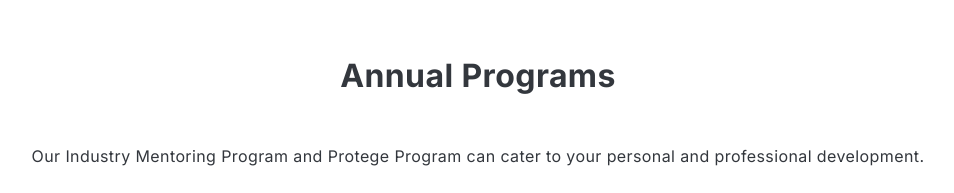
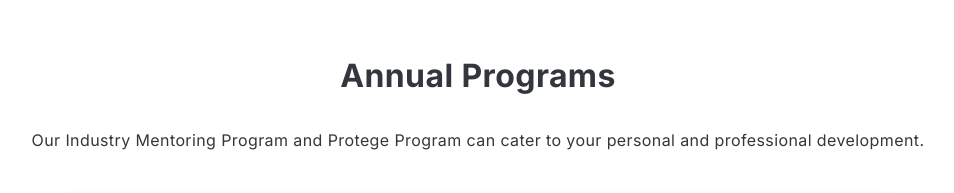
Before and after one commit to UNSW-WIESoc/website, a Next.js app: page /programs in a window 1280 px wide. Shown: the part 400-593 px from the top of the page, without its empty margins (162-1116 px from the left). Built offline with nearby package versions, Linux system fonts and the light colour scheme; grey boxes are pictures that could not be loaded.

Commit message:
centering text

```diff
--- a/app/(pages)/programs/page.tsx
+++ b/app/(pages)/programs/page.tsx
@@ -5,9 +5,11 @@ import {IconTextProps} from "@/components/LabelledIcon";
 import HeadingBodyText from "@/components/HeadingBodyText";
 
 export default function Program() {
-  const bodyText = 'Our Industry Mentoring Program and Protege Program can cater to your personal and professional development.'
+  const bodyText =
+    'Our Industry Mentoring Program and Protege Program can cater to your personal and professional development.'
 
-  const protegeDescription = 'This program helps new students adapt to engineering by pairing them with older student mentors.'
+  const protegeDescription =
+    'This program helps new students adapt to engineering by pairing them with older student mentors.'
 
   const protegeIcon1: IconTextProps = {
     icon: '/programs/Graduate.svg', text: 'Student Mentors',
@@ -25,7 +27,8 @@ export default function Program() {
     icon: '/programs/BookStack.svg', text: 'Settle into University',
   };
 
-  const impDescription = 'This program helps new students adapt to engineering by pairing them with industry mentors.'
+  const impDescription =
+    'This program helps new students adapt to engineering by pairing them with industry mentors.'
 
   const impIcon1: IconTextProps = {
     icon: '/programs/WomanProfile.svg', text: 'Industry Mentors',
@@ -43,10 +46,10 @@ export default function Program() {
     icon: '/programs/ConnectedPeople.svg', text: 'Make Connections',
   };
 
-  return (<Box>
+  return (
+    <Box>
       <PageHeaderCard imagePath={'/programs/header.jpg'} pageTitle={'Programs'}/>
-      <HeadingBodyText heading='Annual Programs'
-                       body={bodyText}/>
+      <HeadingBodyText heading='Annual Programs' body={bodyText} color='graphite'/>
       <Stack direction='column' alignItems='center' spacing={10} pb={10}>
         <ProgramsCard imagePath='/programs/protege_card.jpg' cardTitle='Protege Program'
                       description={protegeDescription} icon1={protegeIcon1} icon2={protegeIcon2} icon3={protegeIcon3}
@@ -55,5 +58,6 @@ export default function Program() {
                       description={impDescription} icon1={impIcon1} icon2={impIcon2} icon3={impIcon3}
                       icon4={impIcon4} link='/industry-mentoring-program'/>
       </Stack>
-    </Box>);
+    </Box>
+  );
 }
--- a/components/HeadingBodyText.tsx
+++ b/components/HeadingBodyText.tsx
@@ -1,17 +1,18 @@
-import {Stack, Typography} from "@mui/joy";
+import {Stack, Typography} from '@mui/joy';
 
 
 interface HeadingBodyTextProps {
   heading: string;
   body: string;
+  color: string // uses colours from globals.css
 }
-export default function HeadingBodyText({heading, body}: HeadingBodyTextProps) {
+export default function HeadingBodyText({heading, body, color}: HeadingBodyTextProps) {
   return (
-    <Stack direction='column' alignItems='center' spacing={5} py={5}>
-      <Typography level='h1' pt={3}>
+    <Stack direction='column' alignItems='center' spacing={3} py={5}>
+      <Typography className={color} level='h1' pt={3}>
         {heading}
       </Typography>
-      <Typography level='body' px={3} sx={{'text-wrap': 'wrap'}}>
+      <Typography className={color} level='body' textAlign='center' px={3} sx={{'text-wrap': 'wrap'}}>
         {body}
       </Typography>
     </Stack>
--- a/components/ProgramsCard.tsx
+++ b/components/ProgramsCard.tsx
@@ -18,11 +18,8 @@ interface ProgramsCardProps {
 export default function ProgramsCard({
                                        imagePath, cardTitle, description, icon1, icon2, icon3, icon4, link
                                      }: ProgramsCardProps) {
-  return (<Card variant='outlined' className='shadow' sx={{
-    'width': {
-      xs: '90%', sm: '90%', md: '65%', lg: '65%', xl: '65%',
-    }
-  }}>
+  return (
+    <Card variant='outlined' className='shadow' sx={{ 'width': {xs: '90%', md: '65%'} }}>
       <CardOverflow>
         <AspectRatio ratio='3'>
           <Image
@@ -43,22 +40,22 @@ export default function ProgramsCard({
           <Grid container spacing={2} py={3} display='flex'
                 justifyContent='center'
                 alignItems='center' sx={{flexGrow: 1}}>
-          <Grid item xs={6} md={3} display='flex'
+            <Grid xs={6} md={3} display='flex'
                   justifyContent='center'
                   alignItems='center'>
               <LabelledIcon icon={icon1.icon} text={icon1.text}/>
             </Grid>
-          <Grid item xs={6} md={3} display='flex'
+            <Grid xs={6} md={3} display='flex'
                   justifyContent='center'
                   alignItems='center'>
               <LabelledIcon icon={icon2.icon} text={icon2.text}/>
             </Grid>
-          <Grid item xs={6} md={3} display='flex'
+            <Grid xs={6} md={3} display='flex'
                   justifyContent='center'
                   alignItems='center'>
               <LabelledIcon icon={icon3.icon} text={icon3.text}/>
             </Grid>
-          <Grid item xs={6} md={3} display='flex'
+            <Grid xs={6} md={3} display='flex'
                   justifyContent='center'
                   alignItems='center'>
               <LabelledIcon icon={icon4.icon} text={icon4.text}/>
@@ -67,5 +64,6 @@ export default function ProgramsCard({
           <OutlineButton text='Learn More' link={link}/>
         </Stack>
       </CardContent>
-  </Card>);
+    </Card>
+  );
 }
```
Lines whose indentation alone changed are shown as unchanged.
